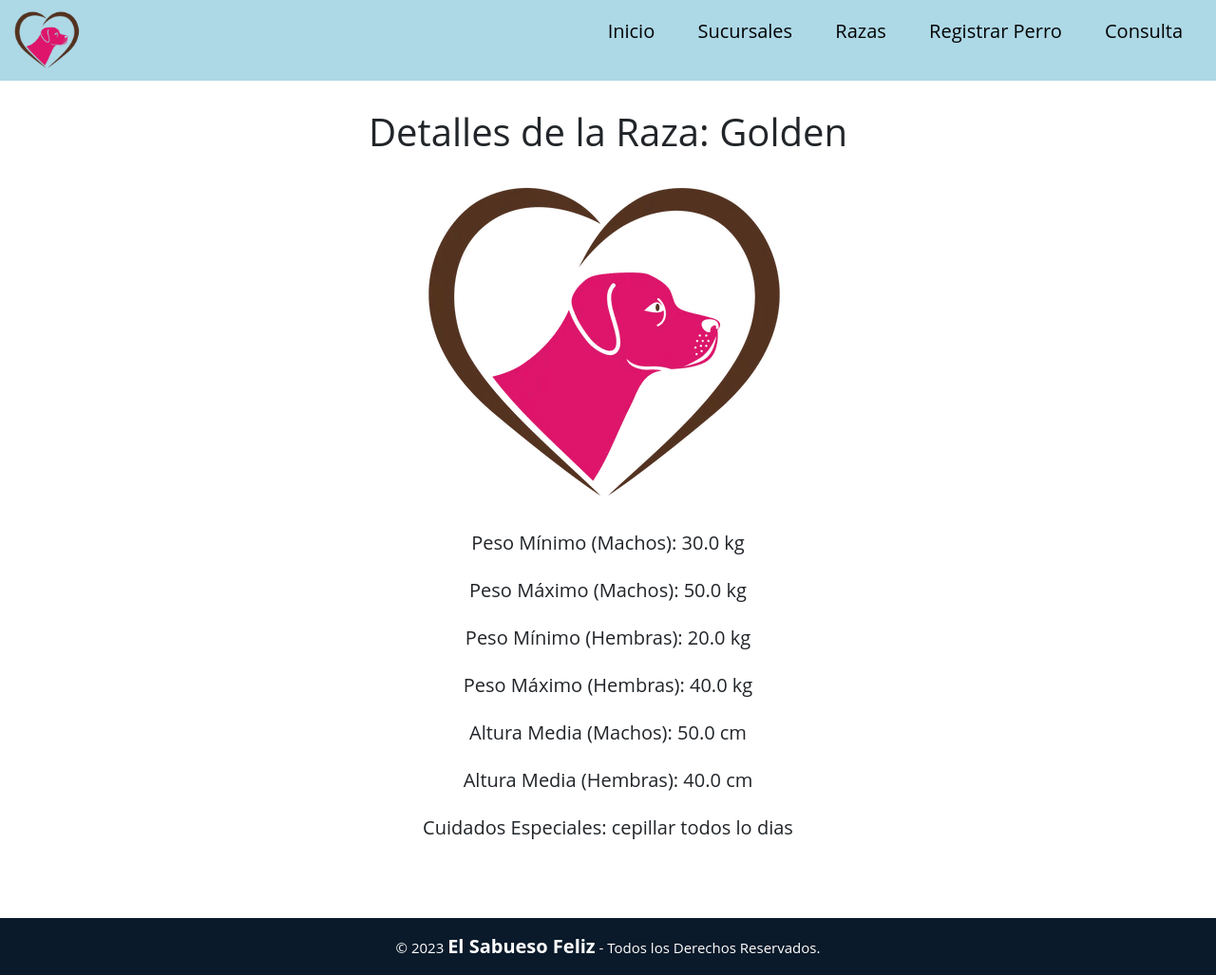
After one commit to Fran-Montini/ElSabuesoFeliz, a Django app: page /detalles_raza/1/ in a window 1280 px wide. The commit adds this page. Shown: the whole page at 95% size. Run offline with Django 4.2, Linux system fonts and the light colour scheme; data comes from the database, SQL or seed files in the repository; both versions use the stored data as it was after the commit.

Commit message:
cambio de la navbar y agregamos ciudades

```diff
--- a/app/admin.py
+++ b/app/admin.py
@@ -15,3 +15,6 @@ admin.site.register(EstadoEmpleado)
 admin.site.register(Persona)
 admin.site.register(HistorialMascotas)
 admin.site.register(AsignacionEmpleados)
+admin.site.register(Tipodocumento)
+admin.site.register(Ciudad)
+admin.site.register(Pais)
--- a/app/models.py
+++ b/app/models.py
@@ -26,8 +26,23 @@ class CustomUserManager(BaseUserManager):
 
         return self.create_user(username, password, **extra_fields)
 
+class Pais(models.Model):
+    nombre = models.CharField(max_length=255)
+    def __str__(self) -> str:
+        return self.nombre
+
+class Ciudad(models.Model):
+    nombre = models.CharField(max_length=255)
+    pais = models.ForeignKey(Pais, on_delete=models.CASCADE)
+    def __str__(self) -> str:
+        return self.nombre
+
+    def getFullName(self):
+        return f'{self.pais} - {self.nombre}'
+
 class Sucursal(models.Model):
     direccion = models.CharField(max_length=255)
+    ciudad = models.ForeignKey(Ciudad, on_delete=models.CASCADE, default=1)
 
     def agregarEmpleado(self, empleado):
         self.empleados.append(empleado)
@@ -38,6 +53,20 @@ class Sucursal(models.Model):
         return self.direccion
 
 
+class Tipodocumento(models.Model):
+    nombre = models.CharField(max_length=255)
+    descripcion = models.TextField()
+
+    def __str__(self):
+        return self.nombre
+
+
+class Persona(models.Model):
+    nombrePersona = models.CharField(max_length=255)
+    tipodocumento = models.ForeignKey(Tipodocumento, on_delete=models.CASCADE, null=True)
+    numDocPersona = models.IntegerField("Numero de Documento", null=True)
+    descripcion = models.CharField(("Descripcion:"), max_length=180)
+
 class Usuario(AbstractBaseUser, PermissionsMixin):
     username = models.CharField(max_length=30, unique=True)
     email = models.EmailField(('Email'), max_length=254, unique=True)
@@ -47,7 +76,6 @@ class Usuario(AbstractBaseUser, PermissionsMixin):
     fechaIngreso = models.DateField(('FechaDeIngreso'),null=True)
     sucursal = models.ForeignKey(('Sucursal'),Sucursal, null=True)
     empleado = models.BooleanField(('Empleado'),default=True)
-    documento = models.ForeignKey('Persona', on_delete=models.CASCADE, null=True)
     is_active = models.BooleanField(default=True)
     is_staff = models.BooleanField(default=False)
 
@@ -71,11 +99,6 @@ class AsignacionEmpleados(models.Model):
     def verificarEstadoEmpleado(self):
         # Implementar lógica para verificar el estado del empleado
         pass
-
-    def verificarRolEmpleado(self):
-        # Implementar lógica para verificar el rol del empleado
-        pass
-
 
 class Perro(models.Model):
     numeroHistoriaClinica = models.BigAutoField(primary_key=True)
@@ -114,19 +137,6 @@ class HistorialMascotas(models.Model):
         # Implementar lógica para verificar el rol de la persona
         pass
 
-class Tipodocumento(models.Model):
-    nombre = models.CharField(max_length=255)
-    descripcion = models.TextField()
-
-    def __str__(self):
-        return self.nombre
-
-
-class Persona(models.Model):
-    nombrePersona = models.CharField(max_length=255)
-    tipodocumento = models.ForeignKey(Tipodocumento, on_delete=models.CASCADE, null=True)
-    numDocPersona = models.IntegerField("Numero de Documento", null=True)
-    descripcion = models.CharField(("Descripcion:"), max_length=180)
 
 
 class Raza(models.Model):
--- a/app/templates/Veterinaria_list.html
+++ b/app/templates/Veterinaria_list.html
@@ -2,9 +2,11 @@
 {% load static %}
 
     {% block head %}
-    <link rel="stylesheet" href="https://cdn.jsdelivr.net/npm/bootstrap@4.0.0/dist/css/bootstrap.min.css" integrity="sha384-Gn5384xqQ1aoWXA+058RXPxPg6fy4IWvTNh0E263XmFcJlSAwiGgFAW/dAiS6JXm" crossorigin="anonymous">
     <link rel="stylesheet" href="{% static 'CSS/styles.css' %}">
     <link rel="stylesheet" href="{% static 'JS/index.js' %}">
+    <script src="https://kit.fontawesome.com/8c86341407.js" crossorigin="anonymous"></script>
+    <link rel="stylesheet" href="https://cdn.jsdelivr.net/npm/bootstrap@4.0.0/dist/css/bootstrap.min.css" integrity="sha384-Gn5384xqQ1aoWXA+058RXPxPg6fy4IWvTNh0E263XmFcJlSAwiGgFAW/dAiS6JXm" crossorigin="anonymous">
+    <link rel="stylesheet" href="{% static 'CSS/RegisterPerros.css' %}">
     {% endblock%}
 
 {% block content %}
@@ -31,7 +33,7 @@
                 <a href="#" class="fa fa-youtube"></a>
             </div>
         </div>
-        <br> <br> <br> <br>
+
     </div>
 </div>
 
--- /dev/null
+++ b/app/templates/detalles_raza.html
@@ -0,0 +1,28 @@
+{% extends 'index.html' %}
+{% load static %}
+
+{% block head %}
+<link rel="stylesheet" href="{% static 'CSS/styles.css' %}">
+<link rel="stylesheet" href="https://cdn.jsdelivr.net/npm/bootstrap@4.0.0/dist/css/bootstrap.min.css">
+<link rel="stylesheet" href="{% static 'JS/index.js' %}">
+{% endblock %}
+
+{% block content %}
+    <div class="container mt-4">
+        <div class="row">
+            <div class="col-md-12 text-center">
+                <h2>Detalles de la Raza: {{ raza.denominacion }}</h2>
+                <img src="{% static 'IMG/Logo.png' %}" alt="{{ raza.denominacion }}">
+                <p>Peso Mínimo (Machos): {{ raza.pesoMinimoMachos }} kg</p>
+                <p>Peso Máximo (Machos): {{ raza.pesoMaximoMachos }} kg</p>
+                <p>Peso Mínimo (Hembras): {{ raza.pesoMinimoHembras }} kg</p>
+                <p>Peso Máximo (Hembras): {{ raza.pesoMaximoHembras }} kg</p>
+                <p>Altura Media (Machos): {{ raza.alturaMediaMachos }} cm</p>
+                <p>Altura Media (Hembras): {{ raza.alturaMediaHembras }} cm</p>
+                <p>Cuidados Especiales: {{ raza.cuidadosEspeciales }}</p>
+            </div>
+        </div>
+    </div>
+
+    <br><br><br><br>
+{% endblock %}
--- a/app/templates/index.html
+++ b/app/templates/index.html
@@ -5,9 +5,10 @@
 <head>
     <meta charset="UTF-8">
     <meta name="viewport" content="width=, initial-scale=1.0">
-    <title>El Sabueso Feliz</title>
+    <title>Base navbar</title>
+
+    {% block head %}
     <link rel="stylesheet" href="{% static 'CSS/styles.css' %}">
-    {% block head %}
     <link rel="stylesheet" href="https://cdn.jsdelivr.net/npm/bootstrap@4.0.0/dist/css/bootstrap.min.css" integrity="sha384-Gn5384xqQ1aoWXA+058RXPxPg6fy4IWvTNh0E263XmFcJlSAwiGgFAW/dAiS6JXm">
     <link rel="stylesheet" href="{% static 'JS/index.js' %}">
     <script src="https://kit.fontawesome.com/8c86341407.js" crossorigin="anonymous"></script>
@@ -20,37 +21,39 @@
         </div>
         <nav>
            <ul class="nav-links">
-                <li><a href="{%url 'Veterinarialist'%}">Inicio</a></li>
-                <li><a href="#">Sucursales</a></li>
-                <li><a href="{%url 'Raza'%}">Razas</a></li>
-                <li><a href="{% url 'registrarperrro' %}">Registrar Perro</a></li>
+                <li class="nav-item">
+                    <a href="{%url 'Veterinarialist'%}">Inicio</a>
+                </li>
+                <li class="nav-item">
+                    <a href="{%url 'sucursales'%}">Sucursales</a>
+                </li>
+                <li class="nav-item">
+                    <a href="{%url 'Raza'%}">Razas</a>
+                </li>
+                <li class="nav-item">
+                    <a href="{% url 'registrarperrro' %}">Registrar Perro</a>
+                </li>
 
-                <li><a href="#">Consulta</a></li>
+                <li class="nav-item">
+                    <a href="{% url 'consultas' %}">Consulta</a>
+                </li>
 
                 {% if user and user.is_staff %}
-                    <li><a href="{% url 'loginEmpleado' %}">Registrar Empleado</a></li>
+                    <li class="nav-item">
+                        <a href="{% url 'loginEmpleado' %}">Registrar Empleado</a>
+                    </li>
                 {% endif %}
 
                 {% if request.user.is_authenticated %}
-                    <li><a href="{% url 'loginview' %}">Cerrar Sesion</a></li>
+                    <li class="nav-item">
+                        <a href="{% url 'loginview' %}">Cerrar Sesion</a>
+                    </li>
                 {% endif %}
 
 
            </ul>
         </nav>
 
-
-       <a onclick="openNav()" class="menu" href="#"><button>Menu</button></a>
-
-        <div id="mobile-menu" class="overlay">
-            <a onclick="closeNav()" href="" class="close">&times;</a>
-            <div class="overlay-content">
-                <a href="#">Servicios</a>
-                <a href="#">Nosotros</a>
-                <a href="#">Contacto</a>
-                <a href="{%url 'loginview'%}">Registrarse</a>
-            </div>
-        </div>
 
     </header>
 </div>
--- a/app/urls.py
+++ b/app/urls.py
@@ -11,5 +11,6 @@ urlpatterns = [
     path('registerperros/', login_perro, name='registrarperrro'),
     path('logEmpl/', login_empleado, name="loginEmpleado"),
     path('consulta/', consulta_menu, name="consultas"),
-    path('sucursales/', sucursal, name="sucursales"),
+    path('sucursales/', sucursales, name="sucursales"),
+    path('detalles_raza/<int:raza_id>/', detalles_raza, name='detalles_raza'),
 ]
--- a/app/views.py
+++ b/app/views.py
@@ -64,10 +64,11 @@ def login_empleado(request):
 
     return render(request, './LoginEmpleado.html')
 
-
-def sucursal(request):
-    sucursal = Sucursal.objects.all()
-    return render(request,"./sucursal.html", {'sucursal' : sucursal})
+def sucursales(request):
+    if request.method == 'GET':
+        sucursales = Sucursal.objects.all()
+        ciudades = Ciudad.objects.all()
+        return render(request, 'sucursal.html', {'sucursales': sucursales, 'ciudades' : ciudades})
 
 def consulta_menu(request):
     return render(request,"./consulta_menu.html")
@@ -76,9 +77,8 @@ def consulta_menu(request):
 def login_perro(request):
     if request.method == 'GET':
         razas = Raza.objects.all()
-        return render(request, './LoginPerros.html', {"razas" : razas})
         sucursal = Sucursal.objects.all()
-        return render(request, './LoginPerros.html', {"direccion" : sucursal})
+        return render(request, './LoginPerros.html', {"razas" : razas, 'sucursales' : sucursal})
 
 
     elif request.method == 'POST':
@@ -98,6 +98,15 @@ def razaperro(request):
 
     razas = Raza.objects.all()
     return render(request, 'Razas.html', {'razas': razas})
+
+def detalles_raza(request, raza_id):
+
+    try:
+        raza = Raza.objects.get(pk=raza_id)
+    except Raza.DoesNotExist:
+        raise Http404("Raza inexistente")
+
+    return render(request, 'detalles_raza.html', {'raza': raza})
 
 
 def loginview(request: HttpRequest):
```
Also changed, not shown: app/templates/LoginEmpleado.html (+16 -17 lines), app/templates/LoginPerros.html (+2 -5 lines), app/templates/Razas.html (+8 -7 lines), app/templates/sucursal.html (+5 -5 lines), app/migrations/0001_initial.py, app/migrations/0002_tipodocumento_usuario_documento_and_more.py (deleted), app/static/CSS/detalle_raza.css (added), db.sqlite3.
